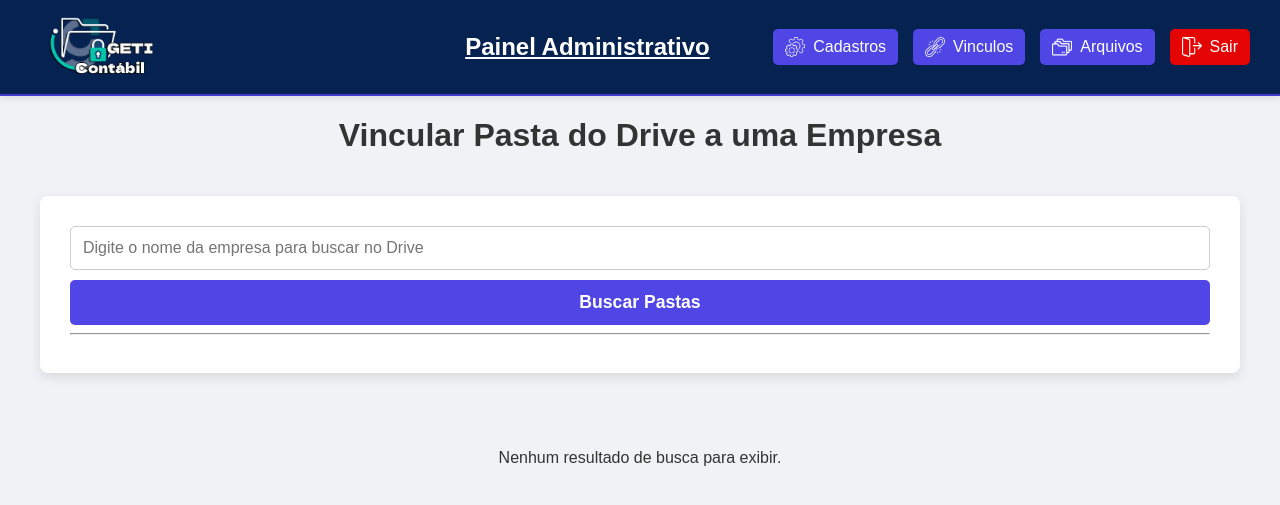
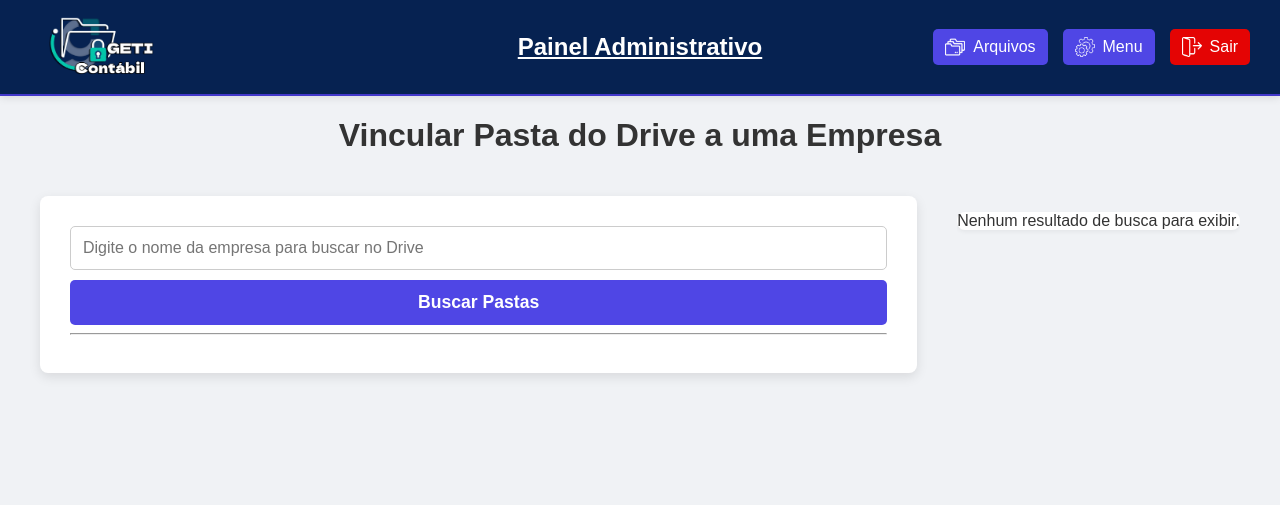
Before and after one commit to sergioguimas/geti-contabil, a Flask app: page /drive in a window 1280 px wide. Shown: the top 505 px of the page. Run offline with Flask 3, Linux system fonts and the light colour scheme; data that the repository does not hold is empty.

Commit message:
coreção menu dropdown

```diff
--- a/templates/admin_vincular_drive.html
+++ b/templates/admin_vincular_drive.html
@@ -20,18 +20,29 @@
         </div>
 
         <div class="header-right">
-            <a href="{{ url_for('admin_cadastros') }}" class="dropdown-button">
-                <img src="{{ url_for('static', filename='images/settings.png') }}" alt="Admin" id="icon">
-                <span>Cadastros</span>
-            </a>
-            <a href="{{ url_for('admin_vinculos') }}" class="dropdown-button">
-                <img src="{{ url_for('static', filename='images/chain.png') }}" alt="Vincular" id="icon">
-                <span>Vinculos</span>
-            </a>
             <a href="{{ url_for('dashboard') }}" class="dropdown-button">
                 <img src="{{ url_for('static', filename='images/folder.png') }}" alt="Dashboard" id="icon">
                 <span>Arquivos</span>
             </a>
+            <div class="dropdown">
+                <button class="dropdown-button" id="menu-button">
+                    <img src="{{ url_for('static', filename='images/settings.png') }}" alt="Menu" id="icon"> <span>Menu</span>
+                </button>
+                <div class="dropdown-content" id="menu-dropdown">
+                    <a href="{{ url_for('admin_cadastros') }}" class="dropdown-item">
+                        <img src="{{ url_for('static', filename='images/add.png') }}" alt="Admin" id="icon">
+                        <span>Cadastrar</span>
+                    </a>
+                    <a href="{{ url_for('admin_vinculos') }}" class="dropdown-item">
+                            <img src="{{ url_for('static', filename='images/chain.png') }}" alt="Vínculos" id="icon">
+                            <span>Vínculos</span>
+                        </a>
+                        <a href="{{ url_for('vincular_drive_page') }}" class="dropdown-item">
+                            <img src="{{ url_for('static', filename='images/drive.png') }}" alt="Drive" id="icon">
+                            <span>Drive</span>
+                        </a>
+                </div>
+            </div>
             <a href="{{ url_for('logout') }}" id="sair">
                 <img src="{{ url_for('static', filename='images/logout.png') }}" alt="Sair" id="icon">
                 <span>Sair</span>
@@ -63,7 +74,8 @@
             </div>
 
             <!-- Seção de Resultados da Busca -->
-            <div align="center" class="table">
+            <div class="table-over">
+                <div align="center" class="file-table">
                     {% if files %}
                     <h2 align="center">Resultados da Busca no Drive:</h2>
                     <table>
@@ -109,5 +121,27 @@
                 </div>
             </div>
         </div>
+    </div>
+    <script>
+        //Script Menu Dropdown
+        const menuButton = document.getElementById('menu-button');
+        const menuDropdown = document.getElementById('menu-dropdown');
+
+        if (menuButton && menuDropdown) {
+            menuButton.addEventListener('click', function() {
+                // Alterna a classe 'show' no conteúdo do dropdown
+                menuDropdown.classList.toggle('show');
+            });
+
+            // Fecha o dropdown se clicar fora dele
+            window.addEventListener('click', function(event) {
+                if (!menuButton.contains(event.target) && !menuDropdown.contains(event.target)) {
+                    if (menuDropdown.classList.contains('show')) {
+                        menuDropdown.classList.remove('show');
+                    }
+                }
+            });
+        }
+    </script>
 </body>
 </html>
```
Also changed, not shown: templates/admin_cadastros.html (+39 -5 lines), templates/admin_vinculo.html (+39 -8 lines). Lines whose indentation alone changed are shown as unchanged.
